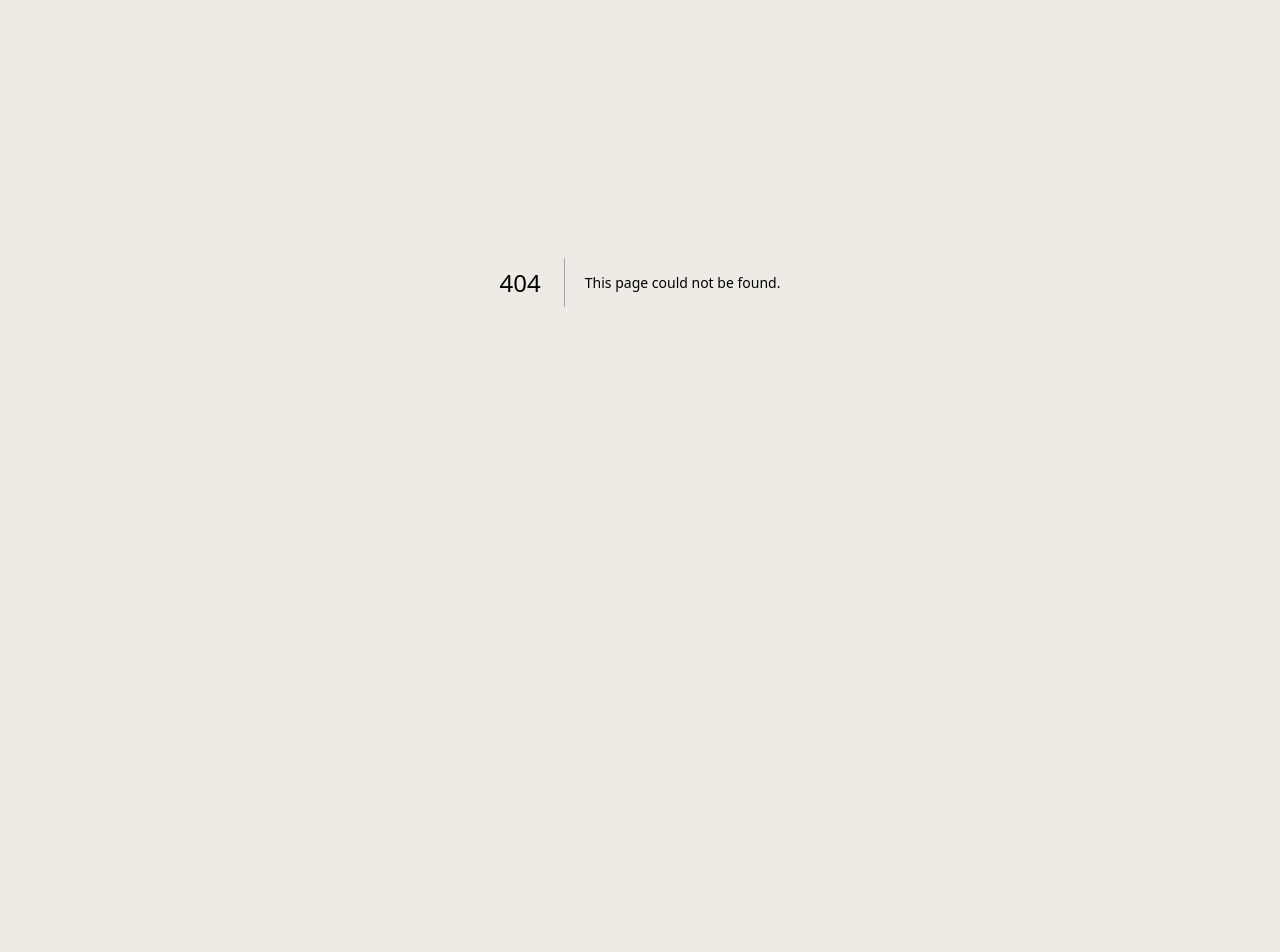
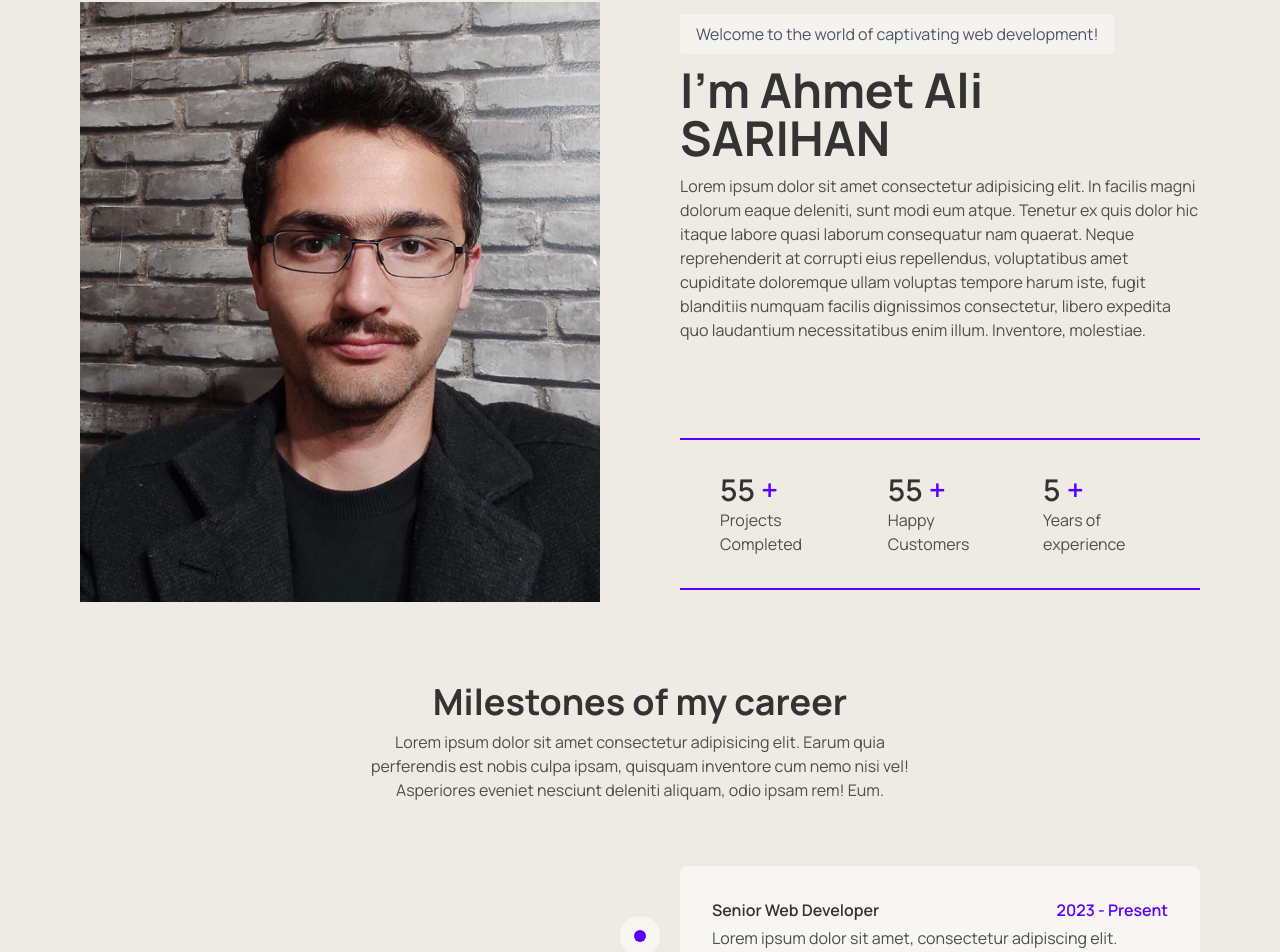
Before and after one commit to ahmetalisarihan/portfolio-next, a Next.js app: page /about in a window 1280 px wide. Before the commit this address had no page. Shown: the part 118-1070 px from the top of the page. Before the commit the page ends 800 px from the top, so only its background shows below. Built offline with nearby package versions, Linux system fonts and the light colour scheme.

Commit message:
Add about page

```diff
--- a/app/(root)/(home)/page.tsx
+++ b/app/(root)/(home)/page.tsx
@@ -36,6 +36,49 @@ const page = () => {
               View Portfolio
               <ArrowRight size={16} />
             </Link>
+          </div>
+
+          {/* stats */}
+          <div className="bg-peach-400 w-full py-8 px-10 rounded-l-lg mt-16 flex-wrap gap-12 hidden tablet:flex">
+            <div>
+              <h3 className="text-grey-700">
+                55 <span className="text-purple">+</span>
+              </h3>
+              <p className="text-grey-600">Projects Completed</p>
+            </div>
+            <div>
+              <h3 className="text-grey-700">
+                55 <span className="text-purple">+</span>
+              </h3>
+              <p className="text-grey-600">Happy Customers</p>
+            </div>
+            <div>
+              <h3 className="text-grey-700">
+                5 <span className="text-purple">+</span>
+              </h3>
+              <p className="text-grey-600">Years of experience</p>
+            </div>
+          </div>
+
+          <div className="mt-16 grid grid-cols-2 gap-3 tablet:hidden">
+            <div className="py-8 px-10 rounded-lg bg-peach-400 text-center col-span-2">
+              <h3 className="text-grey-700">
+                55 <span className="text-purple">+</span>
+              </h3>
+              <p className="text-grey-600">Projects Completed</p>
+            </div>
+            <div className="py-8 px-10 rounded-lg bg-peach-400 text-center col-span-2">
+              <h3 className="text-grey-700">
+                55 <span className="text-purple">+</span>
+              </h3>
+              <p className="text-grey-600">Happy Customers</p>
+            </div>
+            <div className="py-8 px-10 rounded-lg bg-peach-400 text-center col-span-2">
+              <h3 className="text-grey-700">
+                5 <span className="text-purple">+</span>
+              </h3>
+              <p className="text-grey-600">Years of experience</p>
+            </div>
           </div>
         </div>
         {/* Right side */}
@@ -84,14 +127,15 @@ const page = () => {
         />
 
         {/* benifits */}
-        <div className="grid grid-cols-[repeat(auto-fit,minmax(300px,1fr))] tablet:grid-cols-[repeat(auto-fit, minmax(400px,1fr))]
-        gap-3 tablet:gap-6 mb-3 tablet:mb-6">
-          {benefits.slice(0,2).map((benefit, index) => (
+        <div
+          className="grid grid-cols-[repeat(auto-fit,minmax(300px,1fr))] tablet:grid-cols-[repeat(auto-fit, minmax(400px,1fr))]
+        gap-3 tablet:gap-6 mb-3 tablet:mb-6"
+        >
+          {benefits.slice(0, 2).map((benefit, index) => (
             <div key={index} className="box">
               <h5 className="text-grey-700 mb-2">{benefit.name}</h5>
               <p className="text-grey-600">{benefit.description}</p>
             </div>
-
           ))}
         </div>
         <div className="grid grid-cols-[repeat(auto-fit,minmax(300px,1fr))] tablet:grid-cols-[repeat(auto-fit, minmax(400px,1fr))] gap-3 tablet:gap-6">
@@ -100,7 +144,6 @@ const page = () => {
               <h5 className="text-grey-700 mb-2">{benefit.name}</h5>
               <p className="text-grey-600">{benefit.description}</p>
             </div>
-
           ))}
         </div>
       </section>
@@ -114,14 +157,15 @@ const page = () => {
 
         {/* portfolio */}
         <div className="grid grid-cols-[repeat(auto-fit,minmax(300px,1fr))] tablet:grid-cols-[repeat(auto-fit, minmax(400px,1fr))] gap-3 tablet:gap-6">
-          {
-          portfolios.slice(0,3).map((portfolio, index) => (
-           <PortfolioItem key={index} portfolio={portfolio}/>
-
+          {portfolios.slice(0, 3).map((portfolio, index) => (
+            <PortfolioItem key={index} portfolio={portfolio} />
           ))}
         </div>
 
-            <Link href={"/portfolio"} className="btn btn-primary mt-10 mx-auto w-max">
+        <Link
+          href={"/portfolio"}
+          className="btn btn-primary mt-10 mx-auto w-max"
+        >
           View All Projects
         </Link>
       </section>
--- /dev/null
+++ b/app/(root)/about/page.tsx
@@ -0,0 +1,112 @@
+import SectionHeading from "@/components/SectionHeading";
+import { timeline } from "@/constants";
+import { time } from "console";
+import { Metadata } from "next";
+import Image from "next/image";
+import React from "react";
+
+export const metadata: Metadata = {
+  title: "About - Ahmet Ali SARIHAN",
+};
+
+const page = () => {
+  return (
+    <>
+      <section className="max-width section-padding flex flex-col tablet:flex-row gap-20 items-center">
+        <div className="relative w-full tablet:w-1/2 h-[calc(300px+20vw)] tablet:h-[600px]">
+          <Image
+            src={"/images/about.png"}
+            alt="about"
+            fill
+            className="object-cover"
+          />
+        </div>
+        <div className="tablet:w-1/2">
+          <div className="space-y-3 max-tablet:text-center flex flex-col">
+            <p className="px-4 py-2 bg-peach-500 text-gray-600 w-max rounded tablet:w-max max-tablet:mx-auto">
+              Welcome to the world of captivating web development!
+            </p>
+            <h1 className="text-grey-700">I'm Ahmet Ali SARIHAN</h1>
+            <p className="text-grey-600">
+              Lorem ipsum dolor sit amet consectetur adipisicing elit. In
+              facilis magni dolorum eaque deleniti, sunt modi eum atque. Tenetur
+              ex quis dolor hic itaque labore quasi laborum consequatur nam
+              quaerat. Neque reprehenderit at corrupti eius repellendus,
+              voluptatibus amet cupiditate doloremque ullam voluptas tempore
+              harum iste, fugit blanditiis numquam facilis dignissimos
+              consectetur, libero expedita quo laudantium necessitatibus enim
+              illum. Inventore, molestiae.
+            </p>
+          </div>
+
+          <div
+            className="bg-peach-400 rounded-lg tablet:rounded-none tablet:bg-transparent
+          tablet:border-t-2 tablet:border-b-2 tablet:border-purple w-full py-8 px-10 mt-14
+          tablet:mt-24 gap-12 flex flex-col tablet:flex-row"
+          >
+            <div className="flex items-center gap-10 justify-center tablet:block">
+              <h3 className="text-grey-700">
+                55 <span className="text-purple">+</span>
+              </h3>
+              <p className="text-grey-600">Projects Completed</p>
+            </div>
+            <div className="flex items-center gap-10 justify-center tablet:block">
+              <h3 className="text-grey-700">
+                55 <span className="text-purple">+</span>
+              </h3>
+              <p className="text-grey-600">Happy Customers</p>
+            </div>
+            <div className="flex items-center gap-10 justify-center tablet:block">
+              <h3 className="text-grey-700">
+                5 <span className="text-purple">+</span>
+              </h3>
+              <p className="text-grey-600">Years of experience</p>
+            </div>
+          </div>
+        </div>
+      </section>
+
+      {/* milstons section */}
+      <section className="max-width section-padding">
+        <SectionHeading
+          title="Milestones of my career"
+          subtitle="Lorem ipsum dolor sit amet consectetur adipisicing elit. Earum quia perferendis
+          est nobis culpa ipsam, quisquam inventore cum nemo nisi vel! Asperiores eveniet nesciunt
+          deleniti aliquam, odio ipsam rem! Eum."
+        />
+
+        <div
+          className="space-y-8 relative before:absolute before:inset-0 before:ml-5 before:translate-x-px tablet:before:mx-auto
+          tablet:before:translate-x-0 before:h-full before:w-0.5 before:bg-purple before:bg-opacity-30"
+        >
+          {timeline.map((item, index) => (
+            <div
+              key={index}
+              className="relative flex items-center justify-between tablet:justify-normal
+            tablet:odd:flex-row-reverse group"
+            >
+              <div
+                className="flex items-center justify-center w-10 h-10 rounded-full bg-peach-400 shrink-0 tablet:order-1
+                tablet:group-odd:-translate-x-1/2 tablet:group-even:translate-x-1/2 group-first:before:absolute
+                group-first:before:w-1 group-first:before:h-20 group-first:before:bottom-full group-first:before:bg-peach-600
+                group-last:before:absolute group-last:before:w-1 group-last:before:h-20 group-last:before:bottom-full
+                group-last:before:top-full group-last:before:bg-peach-600"
+              >
+                <span className="w-3 h-3 bg-purple rounded-full"></span>
+              </div>
+              <div className="w-[calc(100%-4rem)] tablet:w-[calc(50%-2.5rem)] box !p-5 tablet:!p-8">
+                <div className="flex items-center justify-between space-x-2 mb-1">
+                  <h6 className="text-grey-700">{item.title}</h6>
+                  <p className="font-semibold text-purple">{item.duration}</p>
+                </div>
+                <div className="text-grey-600">{item.description}</div>
+              </div>
+            </div>
+          ))}
+        </div>
+      </section>
+    </>
+  );
+};
+
+export default page;
--- a/constants/index.ts
+++ b/constants/index.ts
@@ -385,7 +385,7 @@ export const contactDetails = [
 export const timeline = [
   {
     id: 1,
-    title: "Web Developer",
+    title: "Senior Web Developer",
     duration: "2023 - Present",
     description:
       "Lorem ipsum dolor sit amet, consectetur adipiscing elit. Suspendisse varius enim in eros elementum tristique.",
```
Lines whose indentation alone changed are shown as unchanged.
